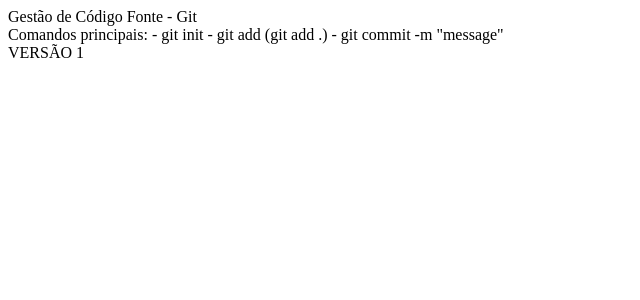
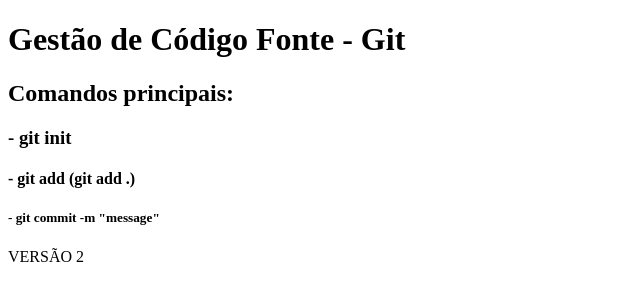
Before and after one commit to Ellen-Vitoria/git_start, a plain HTML site: page index.html in a window 1280 px wide. Shown: the whole page, without its empty margins (0-640 px from the left). Drawn offline with Linux system fonts and the light colour scheme.

Commit message:
Update index.html

```diff
--- a/index.html
+++ b/index.html
@@ -7,11 +7,12 @@
     <title>Git</title>
 </head>
 <body>
-    Gestão de Código Fonte - Git<br>
-    Comandos principais:
-    - git init
-    - git add (git add .)
-    - git commit -m "message"
-    <footer>VERSÃO 1</footer>
+    <h1>Gestão de Código Fonte - Git<br></h1>
+    <h2>Comandos principais:</h2>
+    <h3>- git init</h3>
+    <h4>- git add (git add .)</h4>
+    <h5>- git commit -m "message"</h5>
+
+    <footer>VERSÃO 2</footer>
 </body>
 </html>
```
